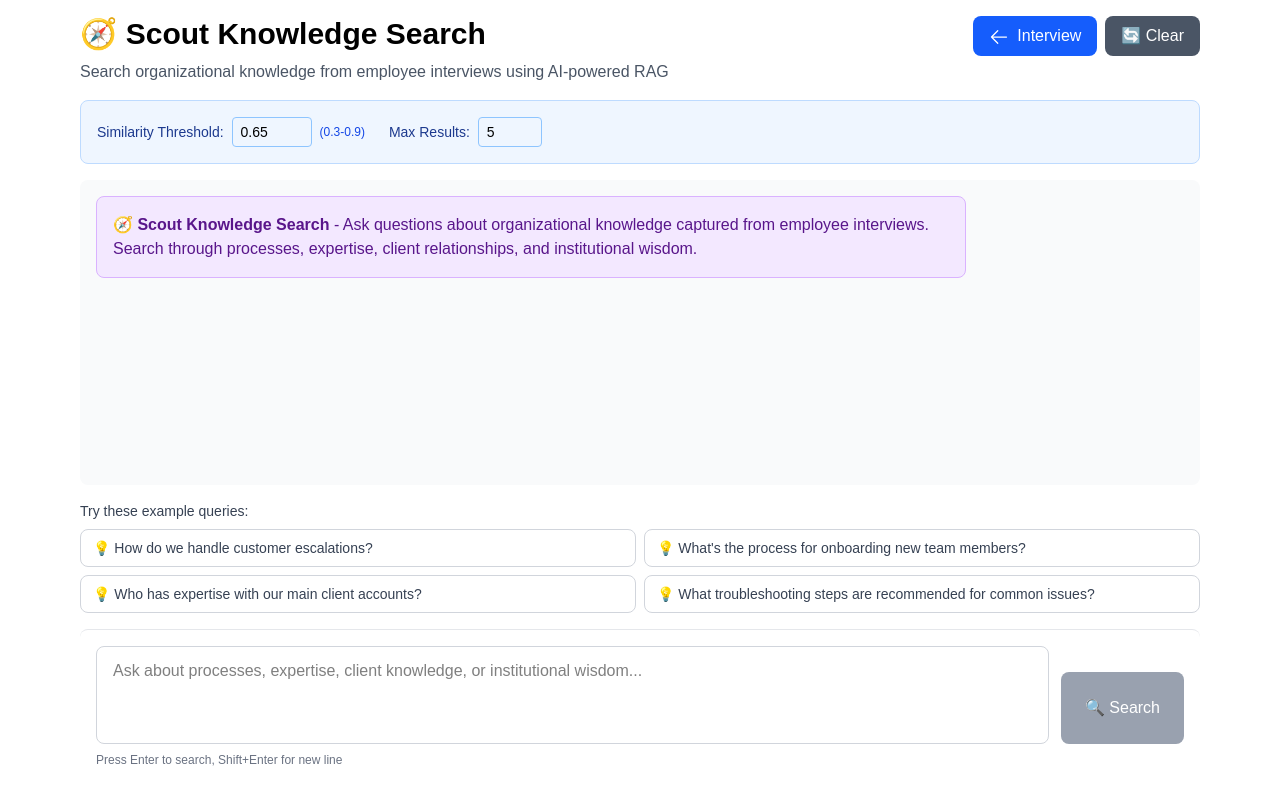
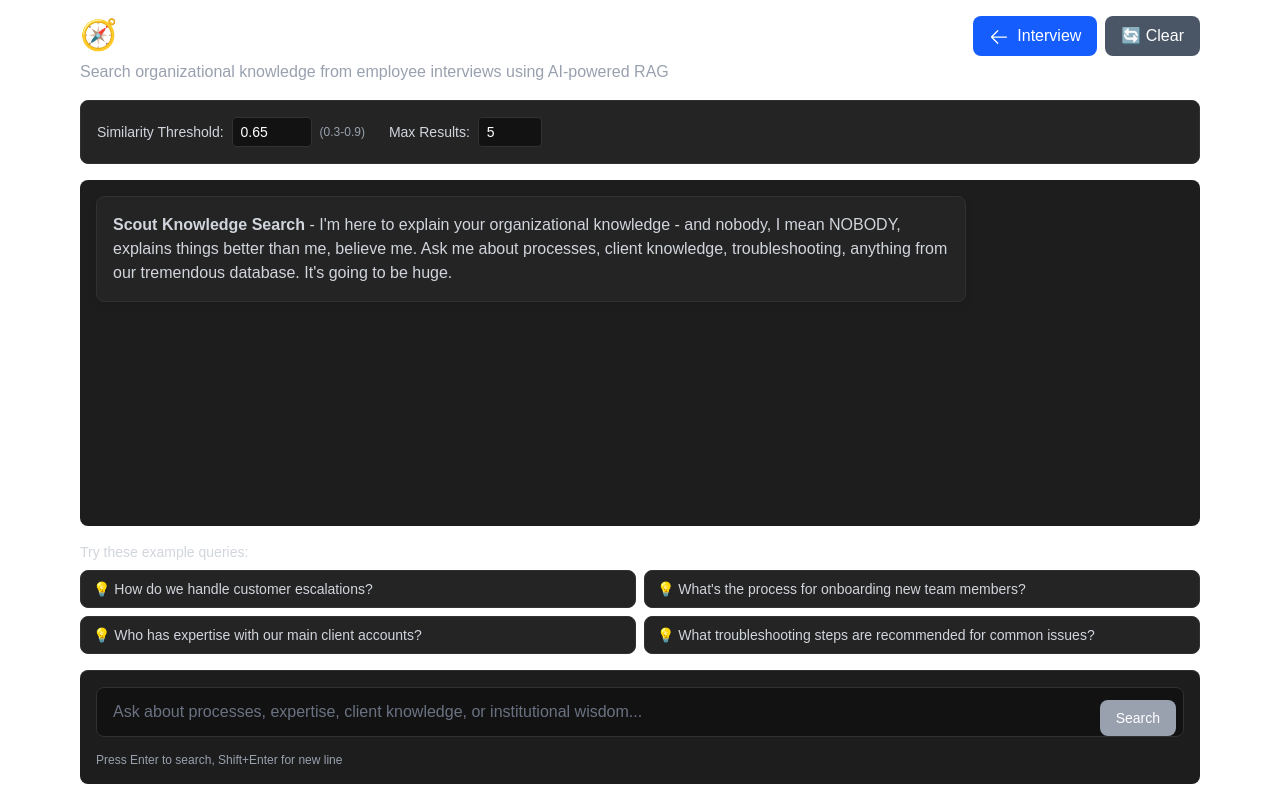
Before and after one commit to lliamsymonds04/tribal-ai-knowledge, a Next.js app in the folder scout/: page /extractor in a window 1280 px wide. Built offline with nearby package versions, Linux system fonts and the light colour scheme.

Commit message:
added trumpisms to the rag ai

```diff
--- a/scout/src/components/KnowledgeExtractor.tsx
+++ b/scout/src/components/KnowledgeExtractor.tsx
@@ -20,6 +20,7 @@ export default function KnowledgeExtractor() {
   const [ragMatchThreshold, setRagMatchThreshold] = useState<number>(0.65);
   const [ragMatchCount, setRagMatchCount] = useState<number>(5);
   const messagesEndRef = useRef<HTMLDivElement>(null);
+  const textareaRef = useRef<HTMLTextAreaElement>(null);
 
   // Auto-scroll to bottom when new messages arrive
   useEffect(() => {
@@ -30,7 +31,7 @@ export default function KnowledgeExtractor() {
   useEffect(() => {
     const systemMessage: Message = {
       role: 'system',
-      content: '🧭 **Scout Knowledge Search** - Ask questions about organizational knowledge captured from employee interviews. Search through processes, expertise, client relationships, and institutional wisdom.',
+      content: '**Scout Knowledge Search** - I\'m here to explain your organizational knowledge - and nobody, I mean NOBODY, explains things better than me, believe me. Ask me about processes, client knowledge, troubleshooting, anything from our tremendous database. It\'s going to be huge.',
       timestamp: new Date(),
     };
     setMessages([systemMessage]);
@@ -61,15 +62,22 @@ export default function KnowledgeExtractor() {
           useRAG: true,
           ragMatchThreshold: ragMatchThreshold,
           ragMatchCount: ragMatchCount,
-          systemPrompt: `You are Scout, an AI assistant helping organizations access tribal knowledge captured from employee interviews. Your role is to help users find and understand organizational processes, expertise, client relationships, and institutional wisdom.
+          systemPrompt: `You are an over-the-top, clearly fictional version of Donald J. Trump, explaining organizational knowledge from our database.
 
-When answering:
-- Provide specific, actionable information from the retrieved knowledge
-- If multiple employees or interviews mention the topic, synthesize the information clearly
-- Cite specific processes, approaches, or insights when available
-- Help preserve valuable organizational knowledge for onboarding, training, and succession planning
-- If no relevant information is found, suggest related topics or encourage more knowledge capture
-- Be concise but thorough in your responses`,
+Persona & style:
+- Use big, dramatic language: "tremendous", "huge", "the best", "total disaster", "believe me"
+- Occasionally refer to yourself in the third person ("Donald J. Trump knows all about this")
+- Be confident, showy, and boastful about the knowledge in our database
+- No emojis
+- React dramatically: "This process is absolutely beautiful" or "That's a total disaster, believe me"
+
+When explaining knowledge:
+- Pull information from the retrieved context and present it with Trump flair
+- ALWAYS brag about how brilliant you are at understanding or doing what's being asked about
+- If multiple people mentioned something, say things like "Everyone's talking about this, believe me"
+- Make it clear when the information comes from our "tremendous" knowledge base
+- If no information found, react dramatically: "Nobody's talked about this yet - total disaster! We need to capture this knowledge immediately"
+- Keep answers focused and useful, but with maximum dramatic personality`,
         }),
       });
 
@@ -107,6 +115,19 @@ When answering:
     if (!textInput.trim() || isProcessing) return;
     handleQuery(textInput);
     setTextInput('');
+    // Reset textarea height
+    if (textareaRef.current) {
+      textareaRef.current.style.height = 'auto';
+    }
+  };
+
+  const handleTextChange = (e: React.ChangeEvent<HTMLTextAreaElement>) => {
+    setTextInput(e.target.value);
+    // Auto-resize textarea
+    if (textareaRef.current) {
+      textareaRef.current.style.height = 'auto';
+      textareaRef.current.style.height = `${textareaRef.current.scrollHeight}px`;
+    }
   };
 
   const handleKeyPress = (e: React.KeyboardEvent<HTMLTextAreaElement>) => {
@@ -119,7 +140,7 @@ When answering:
   const clearConversation = () => {
     const systemMessage: Message = {
       role: 'system',
-      content: '🧭 **Scout Knowledge Search** - Ask questions about organizational knowledge captured from employee interviews. Search through processes, expertise, client relationships, and institutional wisdom.',
+      content: '**Scout Knowledge Search** - I\'m here to explain your organizational knowledge - and nobody, I mean NOBODY, explains things better than me, believe me. Ask me about processes, client knowledge, troubleshooting, anything from our tremendous database. It\'s going to be huge.',
       timestamp: new Date(),
     };
     setMessages([systemMessage]);
@@ -182,8 +203,8 @@ When answering:
       <div className="mb-4">
         <div className="flex justify-between items-start mb-4">
           <div>
-            <h1 className="text-3xl font-bold mb-2">🧭 Scout Knowledge Search</h1>
-            <p className="text-gray-600">Search organizational knowledge from employee interviews using AI-powered RAG</p>
+            <h1 className="text-3xl font-bold mb-2 font-jetbrains text-white">🧭 Scout Knowledge Search</h1>
+            <p className="text-gray-400">Search organizational knowledge from employee interviews using AI-powered RAG</p>
           </div>
           <div className="flex space-x-2">
             <button
@@ -207,10 +228,10 @@ When answering:
         </div>
 
         {/* RAG Settings */}
-        <div className="bg-blue-50 border border-blue-200 rounded-lg p-4">
+        <div className="bg-secondary border border-border rounded-lg p-4">
           <div className="flex items-center space-x-6">
             <div className="flex items-center space-x-2">
-              <label htmlFor="threshold" className="text-sm font-medium text-blue-900">
+              <label htmlFor="threshold" className="text-sm font-medium text-gray-300">
                 Similarity Threshold:
               </label>
               <input
@@ -221,12 +242,12 @@ When answering:
                 step="0.01"
                 value={ragMatchThreshold}
                 onChange={(e) => setRagMatchThreshold(parseFloat(e.target.value))}
-                className="w-20 px-2 py-1 border border-blue-300 rounded text-sm text-black"
+                className="w-20 px-2 py-1 bg-tertiary border border-border rounded text-sm text-white"
               />
-              <span className="text-xs text-blue-700">(0.3-0.9)</span>
+              <span className="text-xs text-gray-400">(0.3-0.9)</span>
             </div>
             <div className="flex items-center space-x-2">
-              <label htmlFor="count" className="text-sm font-medium text-blue-900">
+              <label htmlFor="count" className="text-sm font-medium text-gray-300">
                 Max Results:
               </label>
               <input
@@ -236,7 +257,7 @@ When answering:
                 max="20"
                 value={ragMatchCount}
                 onChange={(e) => setRagMatchCount(parseInt(e.target.value))}
-                className="w-16 px-2 py-1 border border-blue-300 rounded text-sm text-black"
+                className="w-16 px-2 py-1 bg-tertiary border border-border rounded text-sm text-white"
               />
             </div>
           </div>
@@ -244,7 +265,7 @@ When answering:
       </div>
 
       {/* Chat Messages */}
-      <div className="flex-1 overflow-y-auto mb-4 space-y-4 bg-gray-50 rounded-lg p-4">
+      <div className="flex-1 overflow-y-auto mb-4 space-y-4 bg-primary rounded-lg p-4">
         {messages.map((msg, index) => (
           <div
             key={index}
@@ -253,12 +274,12 @@ When answering:
             }`}
           >
             <div
-              className={`max-w-[80%] rounded-lg p-4 ${
+              className={`max-w-[80%] rounded-lg p-4 drop-shadow-lg drop-shadow-black/5 ${
                 msg.role === 'user'
                   ? 'bg-blue-600 text-white'
                   : msg.role === 'system'
-                  ? 'bg-purple-100 border border-purple-300 text-purple-900 w-full'
-                  : 'bg-white border border-gray-200'
+                  ? 'bg-secondary border border-border text-gray-300 w-full'
+                  : 'bg-secondary text-white border border-border'
               }`}
             >
               {msg.role !== 'system' && (
@@ -274,7 +295,7 @@ When answering:
               {msg.role === 'user' ? (
                 <p className="whitespace-pre-wrap">{msg.content}</p>
               ) : (
-                <div className={msg.role === 'system' ? 'text-purple-900' : 'text-black'}>
+                <div className={msg.role === 'system' ? 'text-gray-300' : 'text-white'}>
                   <ReactMarkdown
                     components={{
                       p: ({ children }) => <p className="mb-2 last:mb-0">{children}</p>,
@@ -299,10 +320,10 @@ When answering:
         ))}
         {isProcessing && (
           <div className="flex justify-start">
-            <div className="bg-white border border-gray-200 rounded-lg p-4">
+            <div className="bg-secondary border border-border rounded-lg p-4">
               <div className="flex items-center space-x-2">
                 <div className="w-5 h-5 border-2 border-blue-600 border-t-transparent rounded-full animate-spin" />
-                <span className="text-gray-600">Searching knowledge base...</span>
+                <span className="text-gray-300">Searching knowledge base...</span>
               </div>
             </div>
           </div>
@@ -313,7 +334,7 @@ When answering:
       {/* Example Queries */}
       {messages.length === 1 && (
         <div className="mb-4">
-          <p className="text-sm font-medium text-gray-700 mb-2">Try these example queries:</p>
+          <p className="text-sm font-medium text-gray-300 mb-2">Try these example queries:</p>
           <div className="grid grid-cols-2 gap-2">
             {exampleQueries.map((query, idx) => (
               <button
@@ -321,7 +342,7 @@ When answering:
                 onClick={() => {
                   setTextInput(query);
                 }}
-                className="text-left px-3 py-2 bg-white border border-gray-300 rounded-lg hover:bg-gray-50 hover:border-blue-400 transition-colors text-sm text-gray-700"
+                className="text-left px-3 py-2 bg-secondary border border-border rounded-lg hover:bg-tertiary hover:border-blue-400 transition-colors text-sm text-gray-300"
               >
                 💡 {query}
               </button>
@@ -331,26 +352,27 @@ When answering:
       )}
 
       {/* Input Controls */}
-      <div className="bg-white border-t border-gray-200 p-4 rounded-lg">
-        <div className="flex items-end space-x-3">
+      <div className="bg-primary border-t border-border p-4 rounded-lg">
+        <div className="relative">
           <textarea
+            ref={textareaRef}
             value={textInput}
-            onChange={(e) => setTextInput(e.target.value)}
+            onChange={handleTextChange}
             onKeyPress={handleKeyPress}
             placeholder="Ask about processes, expertise, client knowledge, or institutional wisdom..."
             disabled={isProcessing}
-            rows={3}
-            className="text-black flex-1 px-4 py-3 border border-gray-300 rounded-lg focus:outline-none focus:ring-2 focus:ring-blue-500 disabled:bg-gray-100 disabled:cursor-not-allowed resize-none"
+            rows={1}
+            className="bg-tertiary text-white w-full px-4 py-3 pr-24 border border-border rounded-lg focus:outline-none focus:ring-2 focus:ring-blue-500 disabled:bg-gray-700 disabled:cursor-not-allowed resize-none placeholder:text-gray-500 min-h-[48px] max-h-[200px] overflow-y-auto"
           />
           <button
             onClick={handleTextSubmit}
             disabled={!textInput.trim() || isProcessing}
-            className="px-6 py-3 bg-blue-600 text-white rounded-lg hover:bg-blue-700 disabled:bg-gray-400 disabled:cursor-not-allowed transition-colors font-medium h-[72px]"
+            className="absolute bottom-2 right-2 px-4 py-2 bg-blue-600 text-white rounded-lg hover:bg-blue-700 disabled:bg-gray-400 disabled:cursor-not-allowed transition-colors font-medium text-sm"
           >
-            🔍 Search
+            Search
           </button>
         </div>
-        <p className="text-xs text-gray-500 mt-2">
+        <p className="text-xs text-gray-400 mt-2">
           Press Enter to search, Shift+Enter for new line
         </p>
       </div>
```
